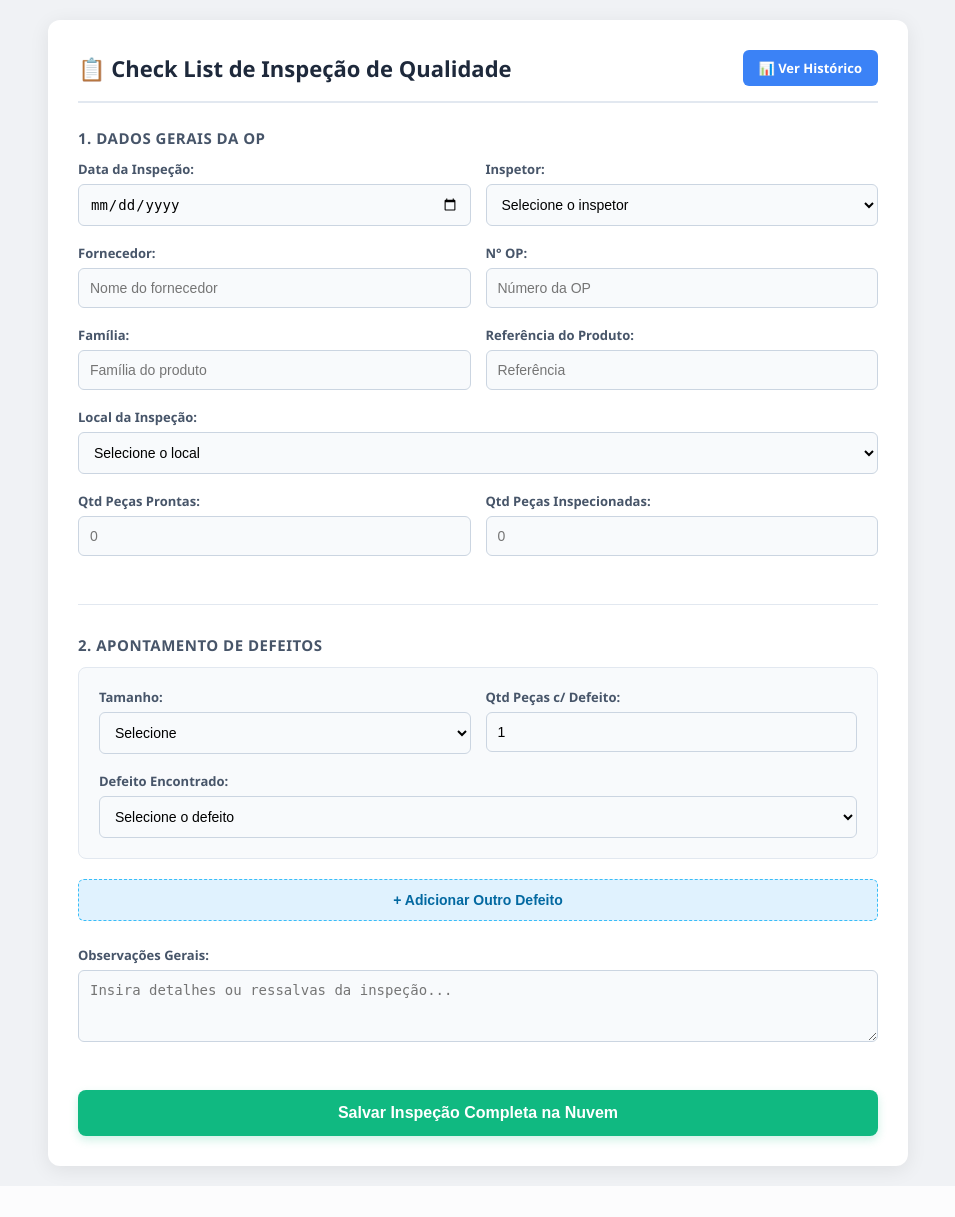
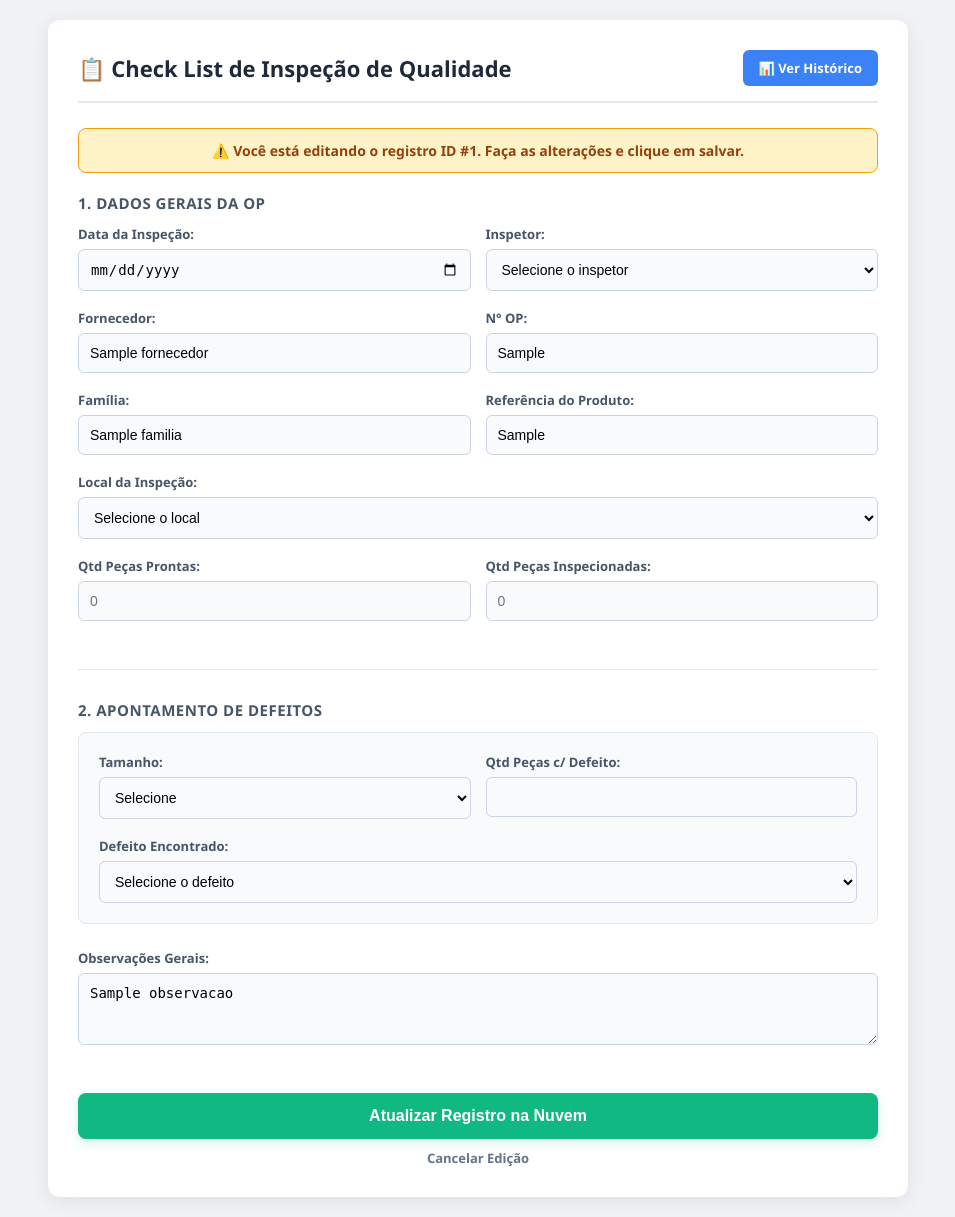
Before and after one commit to fabriciopavesi97/Check-List-Inspe-o-de-Qualidade, a Flask app: page /?edit_id=1 in a window 1280 px wide. Shown: the whole page, without its empty margins (162-1117 px from the left). Before the commit the page ends 1186 px from the top, so only its background shows below. Run offline with Flask 3, Linux system fonts and the light colour scheme; a database or web service that is not in the repository returns one stand-in record (values such as "Sample title"); some libraries are stand-ins or nearby versions.

Commit message:
Update index.html

```diff
--- a/templates/index.html
+++ b/templates/index.html
@@ -13,9 +13,8 @@
         .btn-historico { background-color: #3b82f6; color: white; padding: 9px 16px; text-decoration: none; border-radius: 6px; font-size: 13px; font-weight: 600; transition: background 0.2s; }
         .btn-historico:hover { background-color: #2563eb; }
 
-        /* Alerta de Sucesso */
-        .alert-sucesso { background-color: #d1fae5; border: 1px solid #10b981; color: #065f46; padding: 15px; border-radius: 8px; margin-bottom: 20px; font-weight: 600; text-align: center; font-size: 15px; animation: fadeIn 0.5s; }
-        @keyframes fadeIn { from { opacity: 0; transform: translateY(-5px); } to { opacity: 1; transform: translateY(0); } }
+        .alert-sucesso { background-color: #d1fae5; border: 1px solid #10b981; color: #065f46; padding: 15px; border-radius: 8px; margin-bottom: 20px; font-weight: 600; text-align: center; font-size: 15px; }
+        .alert-edicao { background-color: #fef3c7; border: 1px solid #f59e0b; color: #92400e; padding: 12px; border-radius: 8px; margin-bottom: 20px; font-weight: 600; text-align: center; font-size: 14px; }
 
         .section-title { font-size: 15px; font-weight: 700; color: #475569; margin-bottom: 12px; text-transform: uppercase; letter-spacing: 0.5px; }
 
@@ -34,7 +33,7 @@
         .btn-add { background-color: #e0f2fe; color: #0369a1; border: 1px dashed #38bdf8; padding: 12px; font-size: 14px; border-radius: 6px; cursor: pointer; font-weight: 600; width: 100%; margin-top: 5px; transition: background 0.2s; }
         .btn-add:hover { background-color: #bae6fd; }
 
-        .btn-remove { background-color: #fee2e2; color: #b91c1c; border: none; padding: 6px 12px; font-size: 12px; border-radius: 6px; cursor: pointer; float: right; font-weight: 600; transition: background 0.2s; }
+        .btn-remove { background-color: #fee2e2; color: #b91c1c; border: none; padding: 6px 12px; font-size: 12px; border-radius: 6px; cursor: pointer; float: right; font-weight: 600; }
         .btn-remove:hover { background-color: #fecaca; }
 
         button[type="submit"] { background-color: #10b981; color: white; border: none; padding: 14px; font-size: 16px; border-radius: 8px; cursor: pointer; width: 100%; font-weight: 700; margin-top: 25px; transition: background 0.2s; box-shadow: 0 4px 10px rgba(16, 185, 129, 0.2); }
@@ -49,28 +48,38 @@
         <a href="/historico" class="btn-historico">📊 Ver Histórico</a>
     </div>
 
-    <!-- MENSAGEM DE SUCESSO -->
     {% if sucesso %}
         <div class="alert-sucesso">
-            ✅ Check list salvo com sucesso na nuvem! Você pode registrar uma nova inspeção abaixo.
+            ✅ Operação realizada com sucesso na nuvem!
+        </div>
+    {% endif %}
+
+    {% if registro %}
+        <div class="alert-edicao">
+            ⚠️ Você está editando o registro ID #{{ registro[0] }}. Faça as alterações e clique em salvar.
         </div>
     {% endif %}
 
     <form action="/salvar" method="POST">
+
+        <!-- Campo oculto para saber se é uma edição -->
+        {% if registro %}
+            <input type="hidden" name="registro_id" value="{{ registro[0] }}">
+        {% endif %}
 
         <div class="section-title">1. Dados Gerais da OP</div>
 
         <div class="row">
             <div class="form-group">
                 <label for="data_inspecao">Data da Inspeção:</label>
-                <input type="date" id="data_inspecao" name="data_inspecao" required>
+                <input type="date" id="data_inspecao" name="data_inspecao" value="{{ registro[1] if registro else '' }}" required>
             </div>
             <div class="form-group">
                 <label for="inspetor">Inspetor:</label>
                 <select id="inspetor" name="inspetor" required>
                     <option value="">Selecione o inspetor</option>
                     {% for item in inspetores %}
-                        <option value="{{ item }}">{{ item }}</option>
+                        <option value="{{ item }}" {% if registro and registro[2] == item %}selected{% endif %}>{{ item }}</option>
                     {% endfor %}
                 </select>
             </div>
@@ -79,22 +88,22 @@
         <div class="row">
             <div class="form-group">
                 <label for="fornecedor">Fornecedor:</label>
-                <input type="text" id="fornecedor" name="fornecedor" placeholder="Nome do fornecedor" required>
+                <input type="text" id="fornecedor" name="fornecedor" value="{{ registro[3] if registro else '' }}" placeholder="Nome do fornecedor" required>
             </div>
             <div class="form-group">
                 <label for="nr_op">N° OP:</label>
-                <input type="text" id="nr_op" name="nr_op" placeholder="Número da OP" required>
+                <input type="text" id="nr_op" name="nr_op" value="{{ registro[4] if registro else '' }}" placeholder="Número da OP" required>
             </div>
         </div>
 
         <div class="row">
             <div class="form-group">
                 <label for="familia">Família:</label>
-                <input type="text" id="familia" name="familia" placeholder="Família do produto">
+                <input type="text" id="familia" name="familia" value="{{ registro[5] if registro else '' }}" placeholder="Família do produto">
             </div>
             <div class="form-group">
                 <label for="referencia_prod">Referência do Produto:</label>
-                <input type="text" id="referencia_prod" name="referencia_prod" placeholder="Referência" required>
+                <input type="text" id="referencia_prod" name="referencia_prod" value="{{ registro[6] if registro else '' }}" placeholder="Referência" required>
             </div>
         </div>
 
@@ -103,7 +112,7 @@
             <select id="local_inspecao" name="local_inspecao" required>
                 <option value="">Selecione o local</option>
                 {% for item in locais %}
-                    <option value="{{ item }}">{{ item }}</option>
+                    <option value="{{ item }}" {% if registro and registro[7] == item %}selected{% endif %}>{{ item }}</option>
                 {% endfor %}
             </select>
         </div>
@@ -111,11 +120,11 @@
         <div class="row">
             <div class="form-group">
                 <label for="qtd_prontas">Qtd Peças Prontas:</label>
-                <input type="number" id="qtd_prontas" name="qtd_prontas" min="0" placeholder="0" required>
+                <input type="number" id="qtd_prontas" name="qtd_prontas" min="0" value="{{ registro[8] if registro else '' }}" placeholder="0" required>
             </div>
             <div class="form-group">
                 <label for="qtd_inspecionadas">Qtd Peças Inspecionadas:</label>
-                <input type="number" id="qtd_inspecionadas" name="qtd_inspecionadas" min="0" placeholder="0" required>
+                <input type="number" id="qtd_inspecionadas" name="qtd_inspecionadas" min="0" value="{{ registro[9] if registro else '' }}" placeholder="0" required>
             </div>
         </div>
 
@@ -131,13 +140,13 @@
                         <select name="tamanho[]" required>
                             <option value="">Selecione</option>
                             {% for item in tamanhos %}
-                                <option value="{{ item }}">{{ item }}</option>
+                                <option value="{{ item }}" {% if registro and registro[10] == item %}selected{% endif %}>{{ item }}</option>
                             {% endfor %}
                         </select>
                     </div>
                     <div class="form-group">
                         <label>Qtd Peças c/ Defeito:</label>
-                        <input type="number" name="qtd_defeitos[]" min="1" value="1" required>
+                        <input type="number" name="qtd_defeitos[]" min="1" value="{{ registro[12] if registro else '1' }}" required>
                     </div>
                 </div>
                 <div class="form-group" style="margin-bottom: 0;">
@@ -145,21 +154,27 @@
                     <select name="defeito[]" required>
                         <option value="">Selecione o defeito</option>
                         {% for item in defeitos %}
-                            <option value="{{ item }}">{{ item }}</option>
+                            <option value="{{ item }}" {% if registro and registro[11] == item %}selected{% endif %}>{{ item }}</option>
                         {% endfor %}
                     </select>
                 </div>
             </div>
         </div>
 
-        <button type="button" class="btn-add" onclick="adicionarDefeito()">+ Adicionar Outro Defeito</button>
+        {% if not registro %}
+            <button type="button" class="btn-add" onclick="adicionarDefeito()">+ Adicionar Outro Defeito</button>
+        {% endif %}
 
         <div class="form-group" style="margin-top: 25px;">
             <label for="observacao">Observações Gerais:</label>
-            <textarea id="observacao" name="observacao" rows="3" placeholder="Insira detalhes ou ressalvas da inspeção..."></textarea>
+            <textarea id="observacao" name="observacao" rows="3" placeholder="Insira detalhes ou ressalvas da inspeção...">{{ registro[13] if registro else '' }}</textarea>
         </div>
 
-        <button type="submit">Salvar Inspeção Completa na Nuvem</button>
+        <button type="submit">{% if registro %}Atualizar Registro na Nuvem{% else %}Salvar Inspeção Completa na Nuvem{% endif %}</button>
+
+        {% if registro %}
+            <a href="/" style="display: block; text-align: center; margin-top: 10px; color: #64748b; text-decoration: none; font-weight: 600; font-size: 13px;">Cancelar Edição</a>
+        {% endif %}
     </form>
 </div>
 
```
